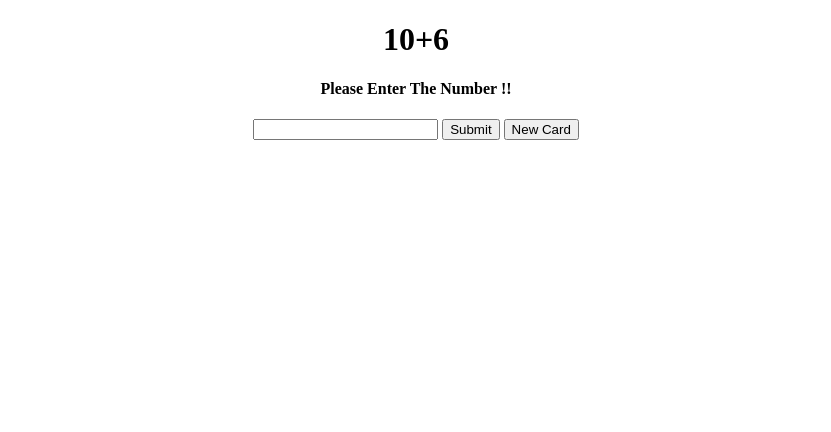
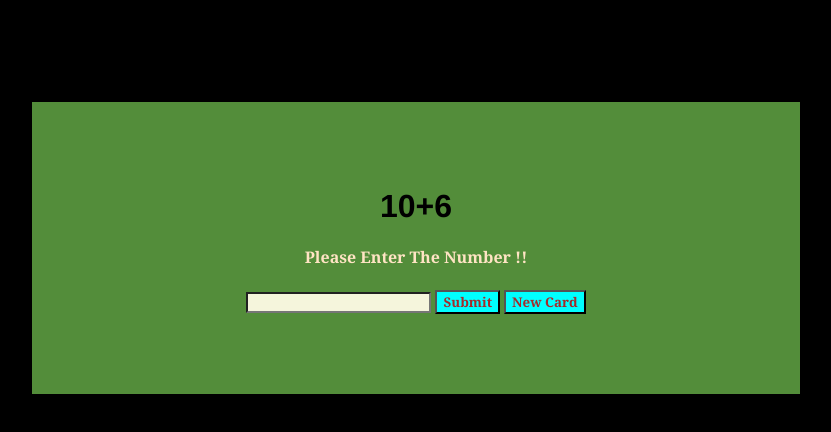
Before and after one commit to BilalMughal3993/bahaviourcheck, a plain HTML site: page index.html in a window 1280 px wide. Shown: the whole page, without its empty margins (224-1055 px from the left). Drawn offline with Linux system fonts and the light colour scheme.

Commit message:
designing completed with css

```diff
--- a/app.js
+++ b/app.js
@@ -11,6 +11,7 @@ function addition() {
       } else {
         document.getElementById("answer").innerHTML =
           "Incorrect !! " + numOne + "+" + numTwo + "=" + mainAns;
+
       }
 
   }
--- a/index.html
+++ b/index.html
@@ -4,11 +4,13 @@
     <meta charset="UTF-8">
     <meta http-equiv="X-UA-Compatible" content="IE=edge">
     <meta name="viewport" content="width=device-width, initial-scale=1.0">
+    <link rel="stylesheet" href="style.css">
 
     <title>Document</title>
 
 </head>
 <body>
+    <div class="container">
 
     <center><h1 id="demo"> Hello</h1>
         <h4>Please Enter The Number !!</h4>
@@ -22,13 +24,14 @@
       console.log(correctAns);
     </script>
     <input type="input"  id="inputNo"/>
-    <button type="button" onclick=addition()>Submit</button>
-    <input type="button" onclick=newCard() value="New Card"/>
+    <button type="button" id="b1" onclick=addition()>Submit</button>
+    <input type="button" id="b1" onclick=newCard() value="New Card"/>
 
     <p id="answer"></p>
 
 
     <script src="app.js"></script>
 </center>
+</div>
 </body>
 </html>
--- /dev/null
+++ b/style.css
@@ -0,0 +1,42 @@
+
+body{
+    margin: 0%;
+    padding: 0%;
+    width: 100%;
+    background-color: black;
+
+
+}
+.container{
+    width: 50%;
+    align-items: center;
+    background-color: rgba(139, 237, 98, 0.596);
+    margin: 7%;
+    padding: 5%;
+    margin-top: 8%;
+    margin-left: 20%;
+}
+h1{
+    font-family: 'Franklin Gothic Medium', 'Arial Narrow', Arial, sans-serif;
+    color:rgb(0, 0, 0)
+}
+h4{
+    font-family:Georgia, 'Times New Roman', Times, serif;
+    color: bisque;
+}
+p{
+    font-family: 'Trebuchet MS', 'Lucida Sans Unicode', 'Lucida Grande', 'Lucida Sans', Arial, sans-serif;
+    color:azure;
+}
+#b1{
+background-color: aqua;
+font-family: Georgia, 'Times New Roman', Times, serif;
+font-weight: bold;
+color: brown;
+}
+#inputNo{
+
+
+    background-color: beige;
+
+}
```
